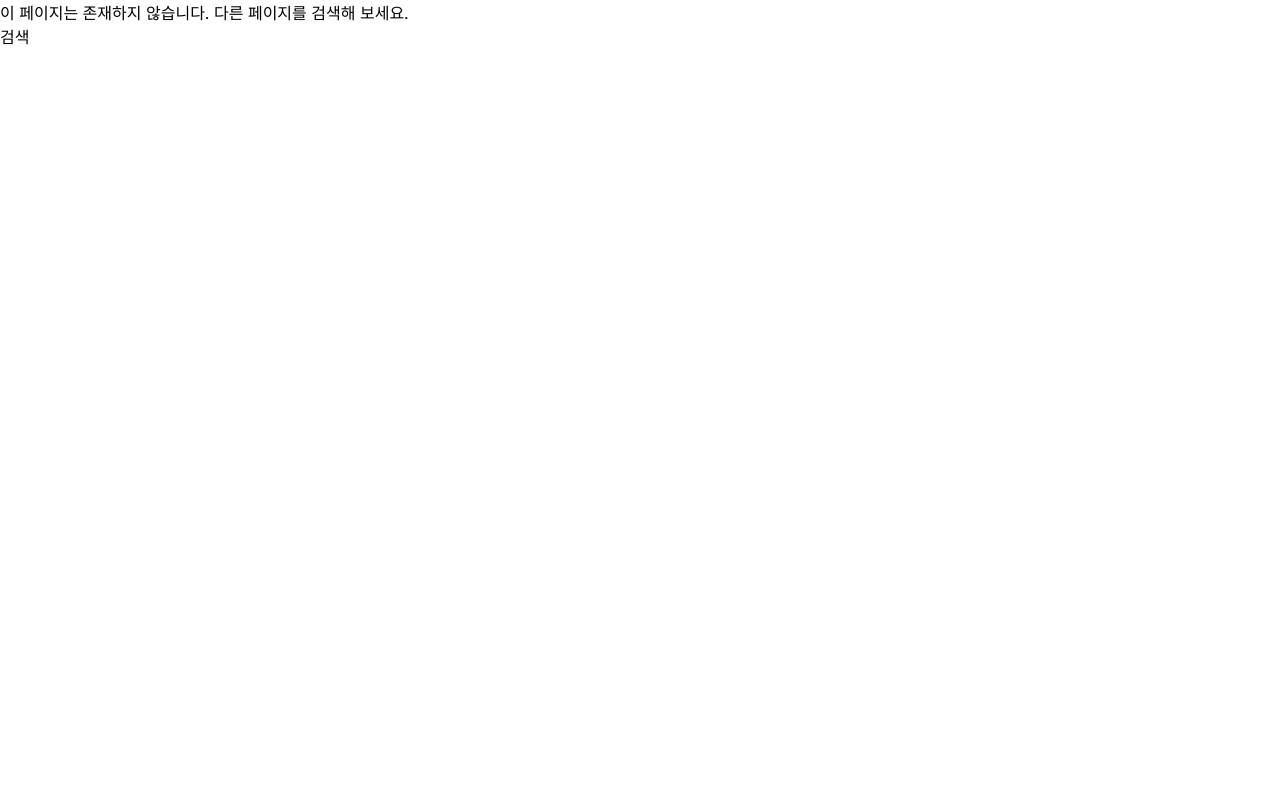
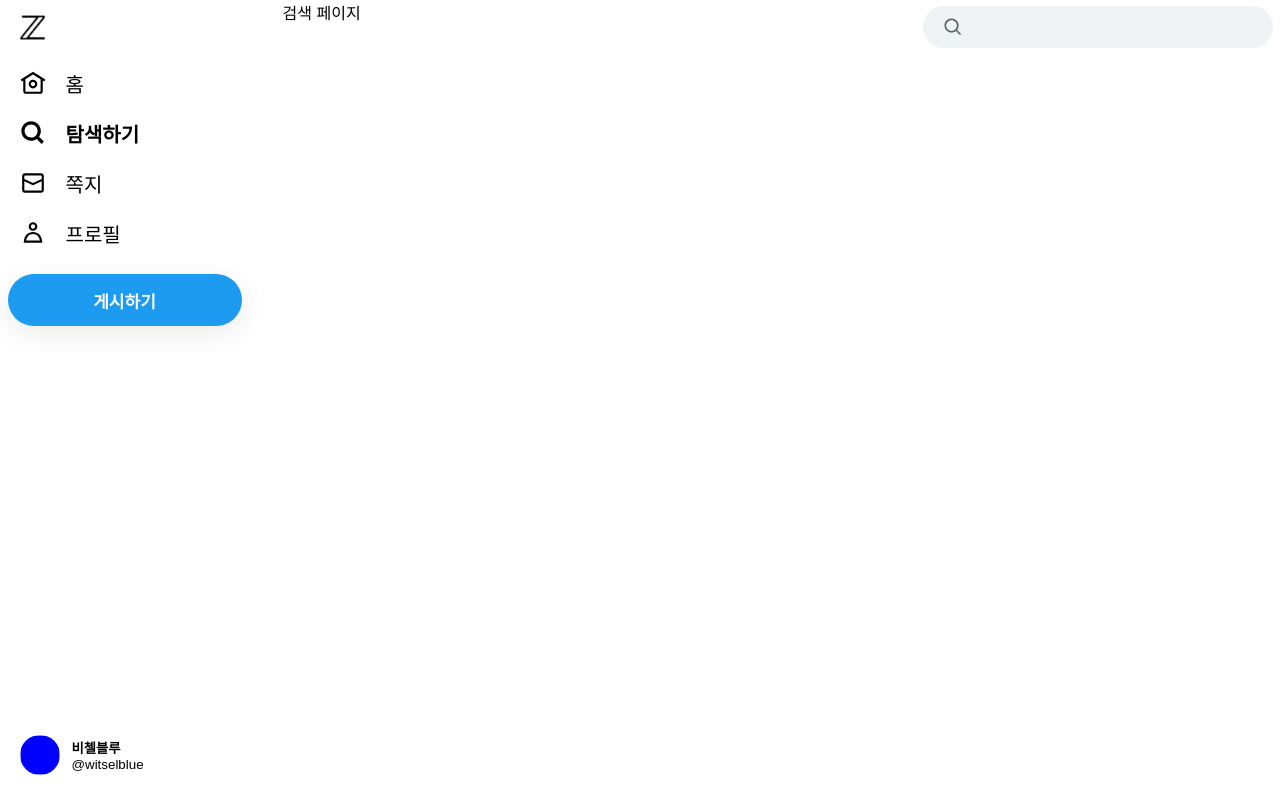
Before and after one commit to Witsel-Blue/Study_React, a Next.js app: page /search in a window 1280 px wide. Before the commit this address had no page. Built offline with nearby package versions, Linux system fonts and the light colour scheme.

Commit message:
home > left nav

```diff
--- /dev/null
+++ b/src/app/(afterLogin)/_component/LogoutButton.tsx
@@ -0,0 +1,25 @@
+"use client"
+
+import style from "./logoutButton.module.css";
+
+export default function LogoutButton() {
+    const me = {
+        id: 'witselblue',
+        nickname: '비첼블루',
+        image: '/witselblue.png',
+    }
+
+    const onLogout = () => { };
+
+    return (
+        <button className={style.logOutButton} onClick={onLogout}>
+            <div className={style.logOutUserImage}>
+                <img src={me.image} alt={me.id} />
+            </div>
+            <div className={style.logOutUserName}>
+                <div>{me.nickname}</div>
+                <div>@{me.id}</div>
+            </div>
+        </button>
+    )
+}
--- /dev/null
+++ b/src/app/(afterLogin)/_component/logoutButton.module.css
@@ -0,0 +1,30 @@
+.logOutButton {
+    width: 258px;
+    height: 66px;
+    padding: 12px;
+    display: flex;
+    margin: 12px 0;
+    cursor: pointer;
+    border: none;
+    align-items: center;
+    background-color: transparent;
+    text-align: left;
+}
+.logOutButton:hover {
+    background-color: rgba(15,20,25, 0.1);
+    border-radius: 33px;
+}
+.logOutUserImage {
+    display: flex;
+    align-items: center;
+}
+.logOutUserImage img {
+    width: 40px;
+    border-radius: 50%;
+}
+.logOutUserName {
+    margin: 0 12px;
+}
+.logOutUserName > div:first-child {
+    font-weight: bold;
+}
--- a/src/app/(afterLogin)/layout.tsx
+++ b/src/app/(afterLogin)/layout.tsx
@@ -1,9 +1,10 @@
-import {ReactNode} from 'react';
+import { ReactNode } from 'react';
 import style from '@/app/(afterLogin)/layout.module.css';
 import Link from 'next/link';
 import Image from 'next/image';
 import ZLogo from '../../../public/zlogo.png';
 import NavMenu from './_component/NavMenu';
+import LogoutButton from './_component/LogoutButton'
 
 export default async function AfterLoginLayout({ children }: { children: ReactNode }) {
     return (
@@ -11,16 +12,18 @@
             <header className={style.leftSectionWrapper}>
                 <section className={style.leftSection}>
                     <div className={style.leftSectionFixed}>
-                        <Link className={style.logo} href="/home">
+                        <Link className={style.logo} href='/home'>
                             <div className={style.logoPill}>
-                                <Image src={ZLogo} alt="z로고" width={40} height={40} />
+                                <Image src={ZLogo} alt='z로고' width={40} height={40} />
                             </div>
                         </Link>
                         <nav>
                             <ul>
                                 <NavMenu />
                             </ul>
+                            <Link href='/compose/tweet' className={style.postButton}>게시하기</Link>
                         </nav>
+                        <LogoutButton />
                     </div>
                 </section>
             </header>
@@ -31,13 +34,13 @@
                     </main>
                     <section className={style.rightSection}>
                         <form className={style.search}>
-                            <svg width={20} viewBox="0 0 24 24" aria-hidden="true">
+                            <svg width={20} viewBox='0 0 24 24' aria-hidden='true'>
                                 <g>
                                     <path
-                                        d="M10.25 3.75c-3.59 0-6.5 2.91-6.5 6.5s2.91 6.5 6.5 6.5c1.795 0 3.419-.726 4.596-1.904 1.178-1.177 1.904-2.801 1.904-4.596 0-3.59-2.91-6.5-6.5-6.5zm-8.5 6.5c0-4.694 3.806-8.5 8.5-8.5s8.5 3.806 8.5 8.5c0 1.986-.682 3.815-1.824 5.262l4.781 4.781-1.414 1.414-4.781-4.781c-1.447 1.142-3.276 1.824-5.262 1.824-4.694 0-8.5-3.806-8.5-8.5z"></path>
+                                        d='M10.25 3.75c-3.59 0-6.5 2.91-6.5 6.5s2.91 6.5 6.5 6.5c1.795 0 3.419-.726 4.596-1.904 1.178-1.177 1.904-2.801 1.904-4.596 0-3.59-2.91-6.5-6.5-6.5zm-8.5 6.5c0-4.694 3.806-8.5 8.5-8.5s8.5 3.806 8.5 8.5c0 1.986-.682 3.815-1.824 5.262l4.781 4.781-1.414 1.414-4.781-4.781c-1.447 1.142-3.276 1.824-5.262 1.824-4.694 0-8.5-3.806-8.5-8.5z'></path>
                                 </g>
                             </svg>
-                            <input type="search" />
+                            <input type='search' />
                         </form>
                     </section>
                 </div>
--- /dev/null
+++ b/src/app/(afterLogin)/search/page.tsx
@@ -0,0 +1,7 @@
+export default function Explore() {
+    return (
+        <main>
+            검색 페이지
+        </main>
+    )
+}
--- a/src/app/layout.tsx
+++ b/src/app/layout.tsx
@@ -12,10 +12,10 @@
 export default function RootLayout({
     children,
 }: {
-  children: React.ReactNode,
+    children: React.ReactNode,
 }) {
     return (
-        <html lang="en">
+        <html lang='en'>
             <body className={inter.className}>
                 {children}
             </body>
```
Also changed, not shown: src/app/(afterLogin)/[username]/status/page.tsx (added, +7 -0 lines), src/app/(afterLogin)/_component/NavMenu.tsx (+34 -34 lines), src/app/(afterLogin)/explore/page.tsx (added, +7 -0 lines), src/app/(afterLogin)/messages/page.tsx (added, +7 -0 lines), public/witselblue.png (added).
